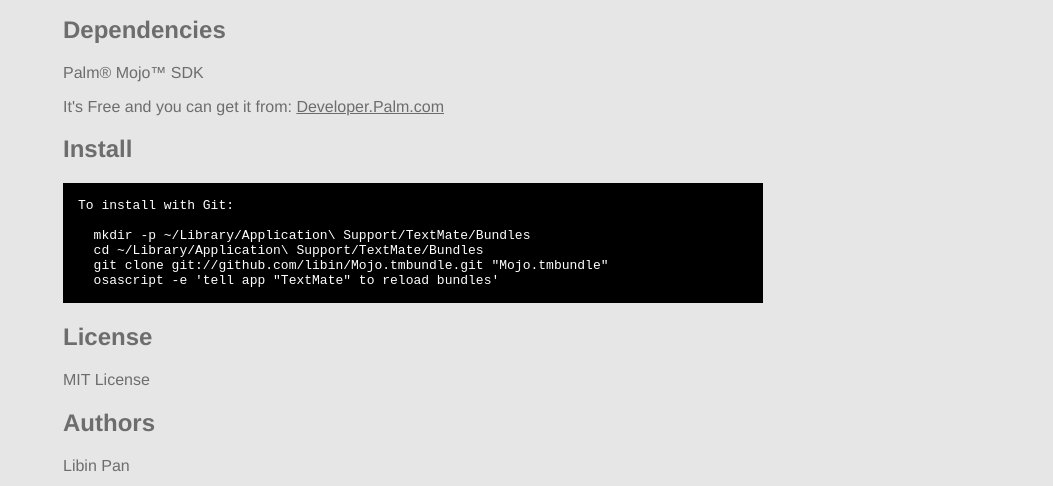
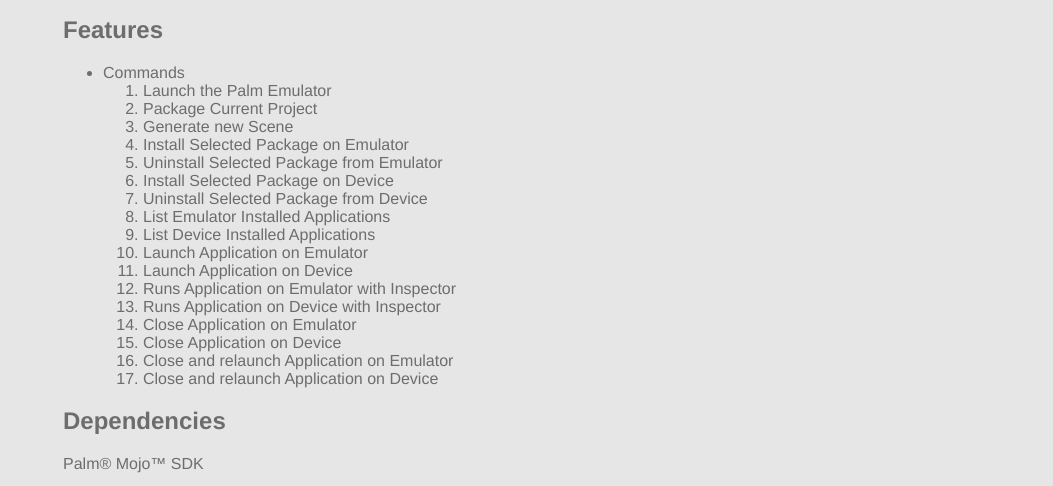
Before and after one commit to libin/Mojo.tmbundle, a plain HTML site: page index.html in a window 1280 px wide. Shown: the part 303-789 px from the top of the page, without its empty margins (227-1280 px from the left). Drawn offline with Linux system fonts and the light colour scheme.

Commit message:
Add Analytics and Feature List

```diff
--- a/index.html
+++ b/index.html
@@ -52,7 +52,31 @@
       TextMate Bundle for Palm&reg; Mojo&trade; SDK
     </div>
 
-    <p>This is the TextMate Bundle to help you get up to speed on Palm Mojo Development. It's still on a very early stage. Feel free to fork it!</p><h2>Dependencies</h2>
+    <p>This is the TextMate Bundle to help you get up to speed on Palm Mojo Development. It's still on a very early stage. Feel free to fork it!</p>
+    <h2>Features</h2>
+    <ul>
+      <li>Commands</li>
+      <ol>
+        <li>Launch the Palm Emulator                   </li>
+        <li>Package Current Project                    </li>
+        <li>Generate new Scene                         </li>
+        <li>Install Selected Package on Emulator       </li>
+        <li>Uninstall Selected Package from Emulator   </li>
+        <li>Install Selected Package on Device         </li>
+        <li>Uninstall Selected Package from Device     </li>
+        <li>List Emulator Installed Applications       </li>
+        <li>List Device Installed Applications         </li>
+        <li>Launch Application on Emulator             </li>
+        <li>Launch Application on Device               </li>
+        <li>Runs Application on Emulator with Inspector</li>
+        <li>Runs Application on Device with Inspector  </li>
+        <li>Close Application on Emulator              </li>
+        <li>Close Application on Device                </li>
+        <li>Close and relaunch Application on Emulator </li>
+        <li>Close and relaunch Application on Device   </li>
+      </ol>
+    </ul>
+    <h2>Dependencies</h2>
 <p> Palm&reg; Mojo&trade; SDK</p>
 <p>It's Free and you can get it from:
 <a href="http://developer.palm.com/index.php?option=com_content&view=article&id=1597">Developer.Palm.com</a></p>
@@ -92,6 +116,14 @@
 
   </div>
 
-
+  <script type="text/javascript">
+  var gaJsHost = (("https:" == document.location.protocol) ? "https://ssl." : "http://www.");
+  document.write(unescape("%3Cscript src='" + gaJsHost + "google-analytics.com/ga.js' type='text/javascript'%3E%3C/script%3E"));
+  </script>
+  <script type="text/javascript">
+  try {
+  var pageTracker = _gat._getTracker("UA-3536244-3");
+  pageTracker._trackPageview();
+  } catch(err) {}</script>
 </body>
 </html>
```
